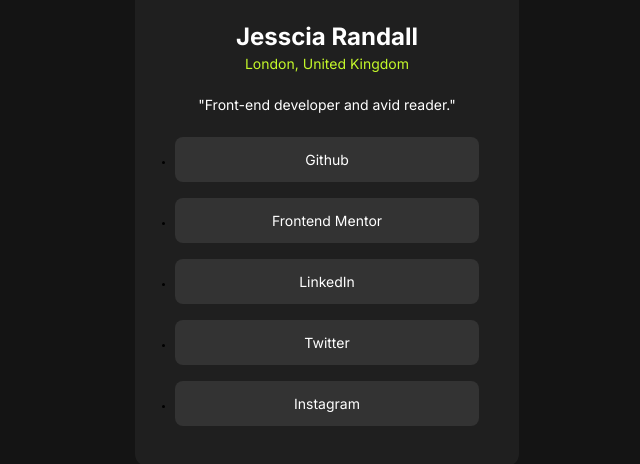
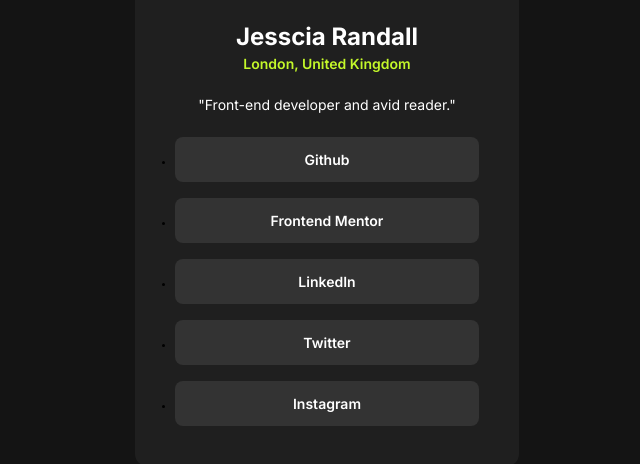
Before and after one commit to YashinN/FM-social-links-profile, a React (Create React App) app: page / in a window 1280 px wide. Shown: the part 232-696 px from the top of the page, without its empty margins (313-953 px from the left). Built offline with nearby package versions, Linux system fonts and the light colour scheme.

Commit message:
Fix: adjusted font weights of text elements.

```diff
--- a/src/components/SocialCard/ProfileSection.module.scss
+++ b/src/components/SocialCard/ProfileSection.module.scss
@@ -17,6 +17,7 @@
 
   p {
     font-size: 1.4rem;
+    font-weight: 400;
   }
 }
 
@@ -26,10 +27,12 @@
     font-size: 2.4rem;
     color: $txt-white;
     margin-bottom: 0.4rem;
+    font-weight: 700;
   }
 
   p {
     color: $neon-green;
+    font-weight: 600;
   }
 }
 
--- a/src/components/SocialCard/SocialLinks.module.scss
+++ b/src/components/SocialCard/SocialLinks.module.scss
@@ -23,6 +23,7 @@
     border-radius: 0.8rem;
     background-color: $bg-grey;
     transition: all 0.2s ease-in-out;
+    font-weight: 600;
 
     &:hover,
     &:active {
```
